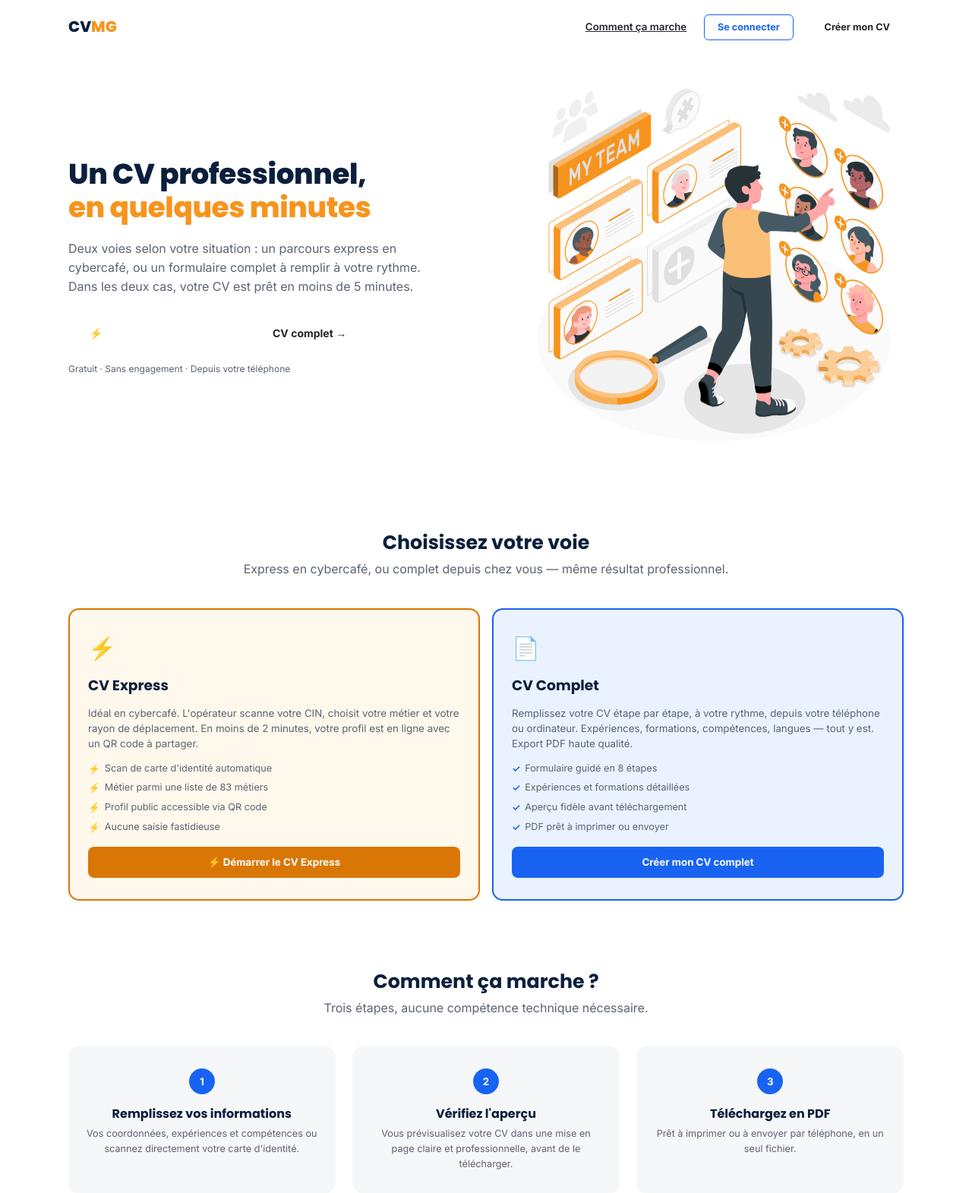
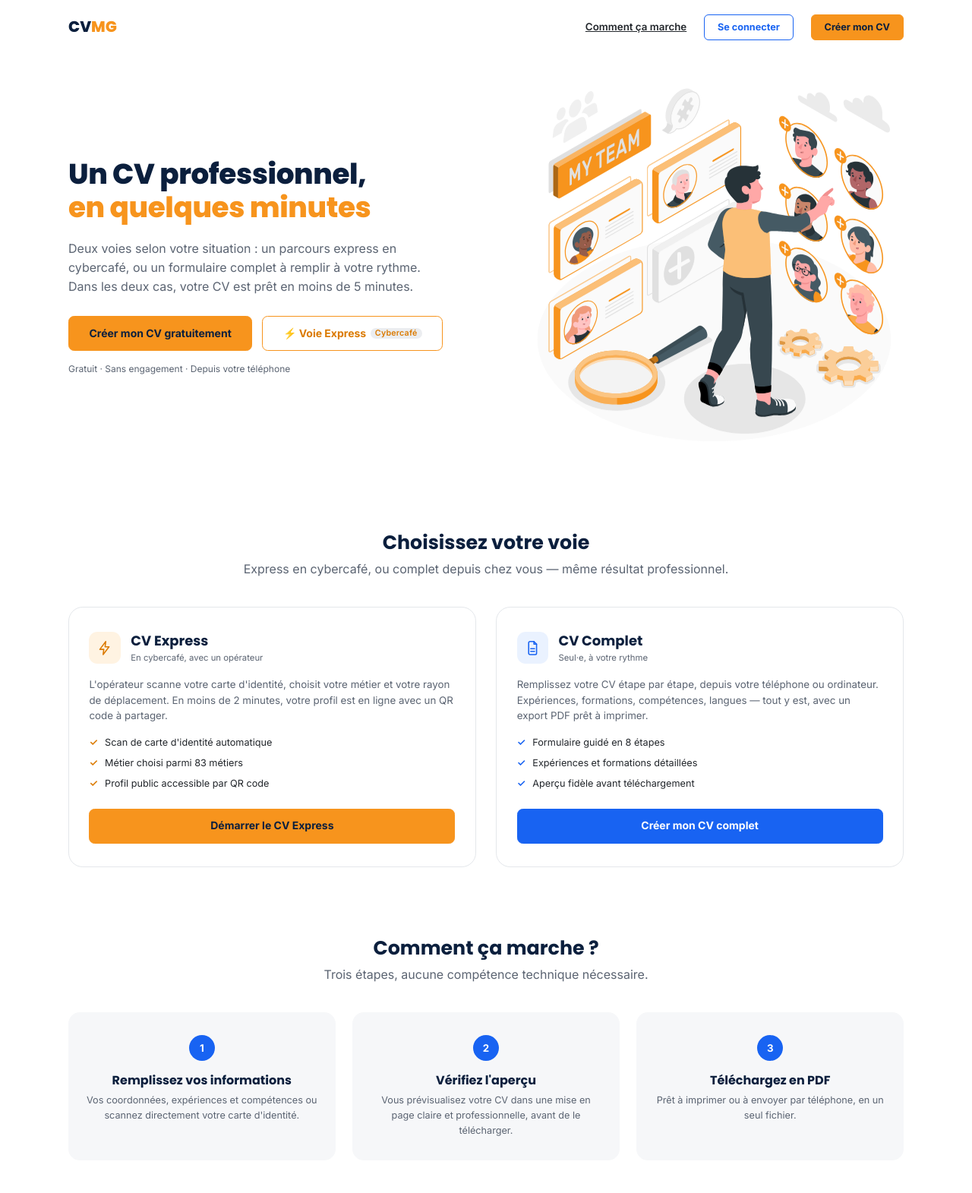
Before and after one commit to jonastinodev/cvmg, a PHP site: page /ocr-cin/index.php in a window 1280 px wide. Shown: the top 1571 px of the page at 76% size. Run offline with PHP 8.4, Linux system fonts and the light colour scheme.

Commit message:
Corrige les boutons casses d'accueil.php et refait les cartes deux voies
Bug (verifie en direct dans le navigateur via getComputedStyle) : la
tache #21 avait insere une declaration de variable CSS --orange-express
en dehors de tout bloc :root, au milieu des regles .btn-*. Une
declaration de propriete personnalisee hors regle invalide le prelude
du bloc suivant : la regle de base .btn-orange (background/border-color/
color) etait entierement avalee et abandonnee par le parseur. Resultat
en prod : "Creer mon CV" (nav, hero, bandeau CTA) s'affichait en texte
nu sans fond ; "CV Express" du hero s'affichait blanc sur blanc (border-
color retombe sur currentColor, ici blanc), seul l'emoji restait visible
puisque les emoji gardent leur couleur propre au CSS.

- suppression de --orange-express : CV Express reutilise le seul orange
  du site (deux oranges cote a cote sur la meme page se neutralisent)
- hierarchie corrigee partout : un seul bouton plein par groupe, l'autre
  en contour (hero, bandeau CTA) — auparavant deux CTA pleins identiques
  se battaient pour l'attention
- cartes "deux voies" reconstruites : fond blanc + bordure fine au lieu
  de deux aplats de couleur en miroir, icones SVG a la place des emoji
  geants, un seul "✓" par ligne au lieu d'un eclair repete a chaque puce,
  CTA sur le systeme .btn existant au lieu d'une classe .voie-btn a part
  avec couleurs codees en dur
- residu inline style="background:#D97706..." du bandeau CTA supprime

Verifie par getComputedStyle() en conditions reelles (pas de lecture de
code) : plus aucun bouton transparent, 0px de debordement horizontal,
cartes de largeur/hauteur identiques.

Co-Authored-By: Claude Opus 5 <noreply@anthropic.com>

```diff
--- a/accueil.php
+++ b/accueil.php
@@ -59,19 +59,28 @@ $estOperateur = !empty($_SESSION['est_operateur']);
   /* Taille compacte (boutons intégrés à une ligne dense : nav) */
   .btn-sm { padding: 2.2mm 4.5mm; font-size: 9.5pt; border-radius: 1.6mm; }
 
-  --orange-express: #D97706; --orange-express-fonce: #B45A08;
-
   .btn-orange { background: var(--orange); border-color: var(--orange); color: #0B1F3D; }
   .btn-orange:hover { background: var(--orange-fonce); border-color: var(--orange-fonce); }
   .btn-outline { background: none; color: var(--bleu); border-color: var(--bleu); }
   .btn-outline:hover { background: var(--bleu-clair); }
   .btn-blanc { background: #fff; border-color: #fff; color: var(--bleu); }
   .btn-blanc:hover { background: var(--bleu-clair); border-color: var(--bleu-clair); }
-  .btn-express { background: var(--orange-express); border-color: var(--orange-express); color: #fff; }
-  .btn-express:hover { background: var(--orange-express-fonce); border-color: var(--orange-express-fonce); }
-  .btn-express-hero { background: var(--orange-express); border-color: var(--orange-express); color: #fff; gap: 6px; }
-  .btn-express-hero:hover { background: var(--orange-express-fonce); border-color: var(--orange-express-fonce); }
-  .btn-badge { font-size: 8pt; font-weight: 600; background: rgba(255,255,255,.25);
+  /* Variante pour l'action secondaire sur fond coloré (bandeau bleu) : un
+     bouton plein blanc à côté d'un contour blanc, jamais deux pleins. */
+  .btn-contour-blanc { background: none; border-color: rgba(255,255,255,.7); color: #fff; }
+  .btn-contour-blanc:hover { background: rgba(255,255,255,.12); border-color: #fff; }
+  /* CV Express réutilise l'orange du site plutôt qu'une seconde teinte
+     concurrente : deux oranges qui se répondent sur la même page ne se
+     distinguent pas, ils se font concurrence. */
+  .btn-express { background: var(--orange); border-color: var(--orange); color: #0B1F3D; }
+  .btn-express:hover { background: var(--orange-fonce); border-color: var(--orange-fonce); }
+  /* Dans le hero, l'Express reste secondaire (contour) : la plupart des
+     visiteurs ne sont pas opérateurs et ne peuvent pas l'utiliser sans
+     compte dédié — le CTA plein doit rester le CV complet, accessible
+     à tout le monde sans condition. */
+  .btn-express-hero { background: none; color: var(--orange-fonce); border-color: var(--orange); }
+  .btn-express-hero:hover { background: #FFF3E2; }
+  .btn-badge { font-size: 8pt; font-weight: 600; background: rgba(11,31,61,.08);
     padding: 1px 6px; border-radius: 10px; letter-spacing: .02em; }
 
   /* ===== Nav ===== */
@@ -170,41 +179,43 @@ $estOperateur = !empty($_SESSION['est_operateur']);
   .reveal-groupe .reveal:nth-child(2) { transition-delay: .1s; }
   .reveal-groupe .reveal:nth-child(3) { transition-delay: .2s; }
 
-  /* ===== Section deux voies ===== */
-  .deux-voies { display: grid; gap: 16px; margin-top: 40px; }
-  @media (min-width: 640px) { .deux-voies { grid-template-columns: 1fr 1fr; } }
+  /* ===== Section deux voies =====
+     Une carte neutre (fond blanc, bordure fine) plutôt que deux aplats de
+     couleur qui se répondent en miroir : la couleur ne sert qu'à la puce
+     d'icône et au bouton, pas à noyer toute la carte. */
+  .deux-voies { display: grid; gap: 6mm; margin-top: 8mm; }
+  @media (min-width: 640px) { .deux-voies { grid-template-columns: 1fr 1fr; gap: 7mm; } }
 
   .voie-carte {
-    border-radius: 14px; padding: 28px 24px; position: relative; overflow: hidden;
-    display: flex; flex-direction: column; gap: 12px;
-    transition: transform .15s ease, box-shadow .15s ease;
+    background: #fff; border: 1px solid #E4E7EB; border-radius: 5mm;
+    padding: 8mm 7mm; display: flex; flex-direction: column; gap: 4mm;
+    transition: transform .15s ease, box-shadow .15s ease, border-color .15s ease;
   }
-  .voie-carte:hover { transform: translateY(-3px); box-shadow: 0 8px 20px rgba(11,31,61,.12); }
+  .voie-carte:hover { transform: translateY(-3px); box-shadow: 0 10px 24px rgba(11,31,61,.09); border-color: transparent; }
 
-  .voie-carte.express {
-    background: #FFF8EC; border: 2px solid #D97706;
+  .voie-tete { display: flex; align-items: center; gap: 3.5mm; }
+  .voie-icone {
+    width: 11mm; height: 11mm; border-radius: 3mm; flex-shrink: 0;
+    display: flex; align-items: center; justify-content: center;
   }
-  .voie-carte.complet {
-    background: var(--bleu-clair); border: 2px solid var(--bleu);
-  }
+  .voie-icone svg { width: 5.5mm; height: 5.5mm; }
+  .voie-carte.express .voie-icone { background: #FFF3E2; color: var(--orange-fonce); }
+  .voie-carte.complet .voie-icone { background: var(--bleu-clair); color: var(--bleu); }
 
-  .voie-icone { font-size: 22pt; }
-  .voie-titre { font-family: 'Poppins', sans-serif; font-weight: 700; font-size: 14pt; color: var(--bleu-marine); }
-  .voie-desc { font-size: 10pt; color: var(--gris-texte); line-height: 1.5; flex-grow: 1; }
+  .voie-titre { font-family: 'Poppins', sans-serif; font-weight: 700; font-size: 13.5pt; color: var(--bleu-marine); }
+  .voie-tag { font-size: 8.5pt; color: var(--gris-texte); }
 
-  .voie-puces { list-style: none; font-size: 9.5pt; display: flex; flex-direction: column; gap: 5px; }
-  .voie-puces li { display: flex; gap: 6px; align-items: flex-start; color: var(--gris-texte); }
-  .voie-puces li::before { flex-shrink: 0; margin-top: 1px; }
-  .voie-carte.express .voie-puces li::before { content: "⚡"; }
-  .voie-carte.complet .voie-puces li::before { content: "✓"; color: var(--bleu); font-weight: 800; }
+  .voie-desc { font-size: 10pt; color: var(--gris-texte); line-height: 1.55; }
 
-  .voie-btn { display: inline-flex; align-items: center; justify-content: center;
-    font-weight: 700; font-size: 10pt; padding: 10px 18px; border-radius: 8px;
-    text-decoration: none; margin-top: 4px; transition: background .15s; }
-  .voie-carte.express .voie-btn { background: #D97706; color: #fff; }
-  .voie-carte.express .voie-btn:hover { background: #B45A08; }
-  .voie-carte.complet .voie-btn { background: var(--bleu); color: #fff; }
-  .voie-carte.complet .voie-btn:hover { background: #1251CC; }
+  .voie-puces { list-style: none; font-size: 9.5pt; display: flex; flex-direction: column; gap: 2mm; }
+  .voie-puces li { display: flex; gap: 2.5mm; align-items: flex-start; color: var(--texte); }
+  .voie-puces li::before { content: "✓"; flex-shrink: 0; font-weight: 800; }
+  .voie-carte.express .voie-puces li::before { color: var(--orange-fonce); }
+  .voie-carte.complet .voie-puces li::before { color: var(--bleu); }
+
+  .voie-carte .btn { margin-top: 2mm; width: 100%; }
+  .btn-bleu { background: var(--bleu); border-color: var(--bleu); color: #fff; }
+  .btn-bleu:hover { background: #1251CC; border-color: #1251CC; }
 
   /* ===== Respect de la préférence de réduction des animations ===== */
   /* Respect de la préférence de réduction des animations */
@@ -254,8 +265,8 @@ $estOperateur = !empty($_SESSION['est_operateur']);
       <h1>Un CV professionnel,<br><span class="accent">en quelques minutes</span></h1>
       <p class="lead">Deux voies selon votre situation : un parcours express en cybercafé, ou un formulaire complet à remplir à votre rythme. Dans les deux cas, votre CV est prêt en moins de 5 minutes.</p>
       <div class="hero-boutons">
-        <a href="express-cv.php" class="btn btn-express-hero">⚡ CV Express <span class="btn-badge">Cybercafé</span></a>
-        <a href="creer-cv.php" class="btn btn-orange">CV complet →</a>
+        <a href="creer-cv.php" class="btn btn-orange">Créer mon CV gratuitement</a>
+        <a href="express-cv.php" class="btn btn-express-hero">⚡ Voie Express <span class="btn-badge">Cybercafé</span></a>
       </div>
       <p class="hero-reassurance">Gratuit · Sans engagement · Depuis votre téléphone</p>
      </div>
@@ -275,29 +286,49 @@ $estOperateur = !empty($_SESSION['est_operateur']);
     <div class="deux-voies reveal">
 
       <div class="voie-carte express">
-        <div class="voie-icone">⚡</div>
-        <div class="voie-titre">CV Express</div>
-        <p class="voie-desc">Idéal en cybercafé. L'opérateur scanne votre CIN, choisit votre métier et votre rayon de déplacement. En moins de 2 minutes, votre profil est en ligne avec un QR code à partager.</p>
+        <div class="voie-tete">
+          <div class="voie-icone">
+            <svg viewBox="0 0 24 24" fill="none" stroke="currentColor" stroke-width="1.8"
+                 stroke-linecap="round" stroke-linejoin="round" aria-hidden="true">
+              <path d="M13 2 4 14h6l-1 8 9-12h-6l1-8Z"/>
+            </svg>
+          </div>
+          <div>
+            <div class="voie-titre">CV Express</div>
+            <div class="voie-tag">En cybercafé, avec un opérateur</div>
+          </div>
+        </div>
+        <p class="voie-desc">L'opérateur scanne votre carte d'identité, choisit votre métier et votre rayon de déplacement. En moins de 2 minutes, votre profil est en ligne avec un QR code à partager.</p>
         <ul class="voie-puces">
           <li>Scan de carte d'identité automatique</li>
-          <li>Métier parmi une liste de 83 métiers</li>
-          <li>Profil public accessible via QR code</li>
-          <li>Aucune saisie fastidieuse</li>
+          <li>Métier choisi parmi 83 métiers</li>
+          <li>Profil public accessible par QR code</li>
         </ul>
-        <a href="express-cv.php" class="voie-btn">⚡ Démarrer le CV Express</a>
+        <a href="express-cv.php" class="btn btn-express">Démarrer le CV Express</a>
       </div>
 
       <div class="voie-carte complet">
-        <div class="voie-icone">📄</div>
-        <div class="voie-titre">CV Complet</div>
-        <p class="voie-desc">Remplissez votre CV étape par étape, à votre rythme, depuis votre téléphone ou ordinateur. Expériences, formations, compétences, langues — tout y est. Export PDF haute qualité.</p>
+        <div class="voie-tete">
+          <div class="voie-icone">
+            <svg viewBox="0 0 24 24" fill="none" stroke="currentColor" stroke-width="1.8"
+                 stroke-linecap="round" stroke-linejoin="round" aria-hidden="true">
+              <path d="M8 2h6l4 4v14a2 2 0 0 1-2 2H8a2 2 0 0 1-2-2V4a2 2 0 0 1 2-2Z"/>
+              <path d="M14 2v4h4"/>
+              <path d="M9 13h6M9 17h6"/>
+            </svg>
+          </div>
+          <div>
+            <div class="voie-titre">CV Complet</div>
+            <div class="voie-tag">Seul·e, à votre rythme</div>
+          </div>
+        </div>
+        <p class="voie-desc">Remplissez votre CV étape par étape, depuis votre téléphone ou ordinateur. Expériences, formations, compétences, langues — tout y est, avec un export PDF prêt à imprimer.</p>
         <ul class="voie-puces">
           <li>Formulaire guidé en 8 étapes</li>
           <li>Expériences et formations détaillées</li>
           <li>Aperçu fidèle avant téléchargement</li>
-          <li>PDF prêt à imprimer ou envoyer</li>
         </ul>
-        <a href="creer-cv.php" class="voie-btn">Créer mon CV complet</a>
+        <a href="creer-cv.php" class="btn btn-bleu">Créer mon CV complet</a>
       </div>
 
     </div>
@@ -377,9 +408,9 @@ $estOperateur = !empty($_SESSION['est_operateur']);
     <div class="cta-bandeau reveal">
       <h2>Prêt à créer votre CV ?</h2>
       <p>Gratuit, sans engagement, en moins de 5 minutes.</p>
-      <div style="display:flex;gap:12px;justify-content:center;flex-wrap:wrap;">
-        <a href="express-cv.php" class="btn" style="background:#D97706;border-color:#D97706;color:#fff;">⚡ CV Express</a>
-        <a href="creer-cv.php" class="btn btn-blanc">CV complet</a>
+      <div class="hero-boutons" style="justify-content:center;">
+        <a href="creer-cv.php" class="btn btn-blanc">Créer mon CV complet</a>
+        <a href="express-cv.php" class="btn btn-contour-blanc">⚡ Voie Express</a>
       </div>
     </div>
   </div>
```
